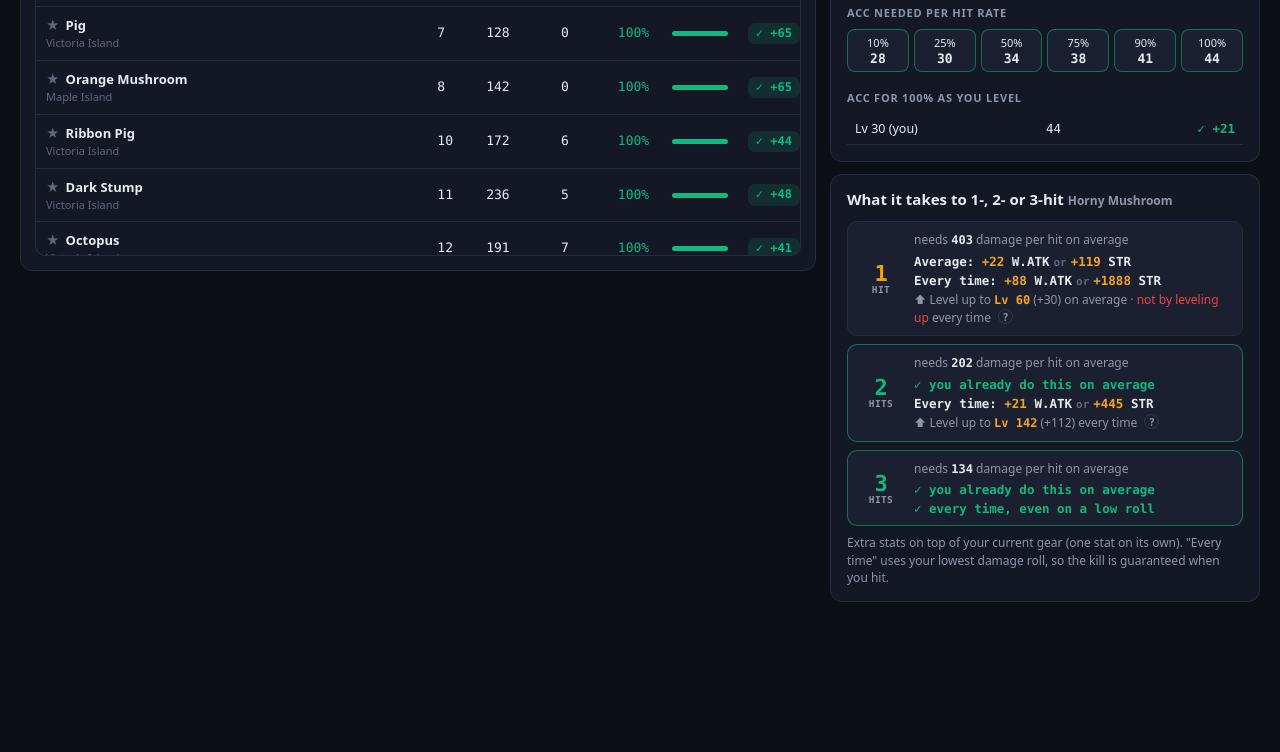
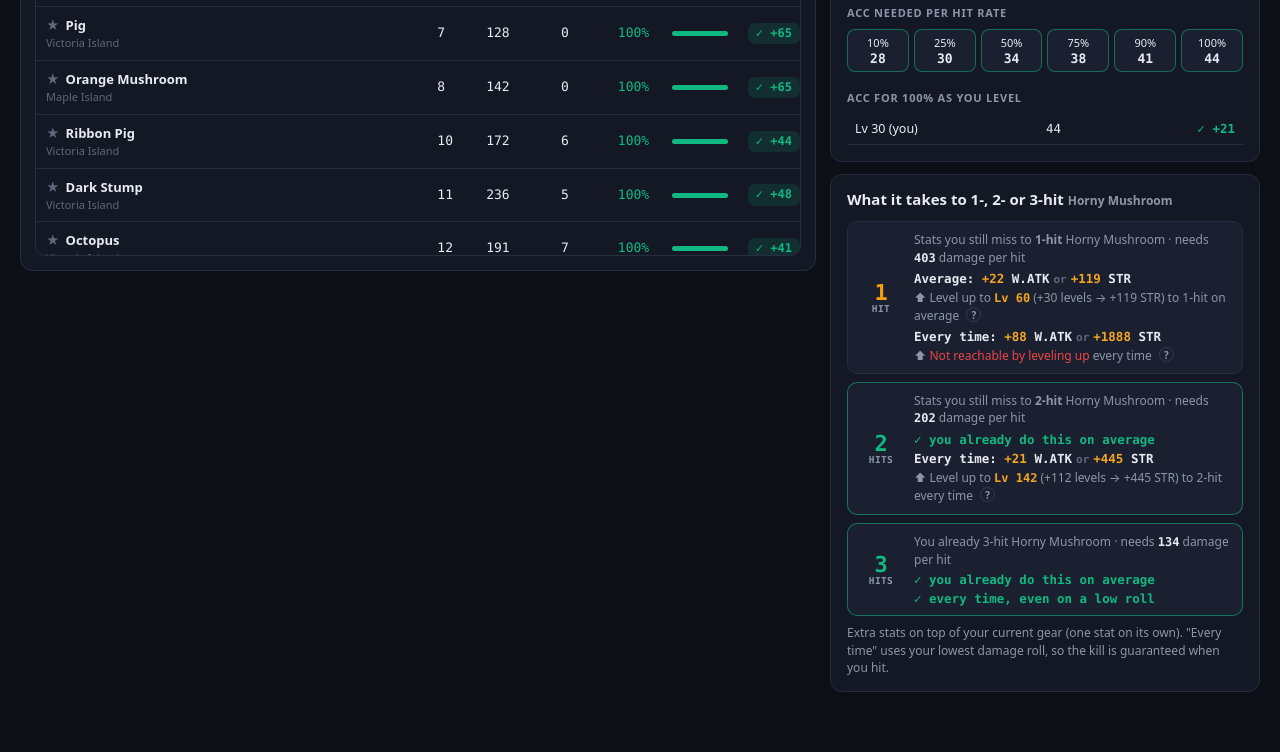
Before and after one commit to nilse1337/Mob-Filer, a plain HTML site: page index.html in a window 1280 px wide. Shown: the part 874-1626 px from the top of the page. Before the commit the page ends 1536 px from the top, so only its background shows below. Drawn offline with Linux system fonts and the light colour scheme.

Commit message:
1-2-3 hit cards: level-up per average / every time with the missing stat
Co-Authored-By: Claude Opus 5.5 <noreply@anthropic.com>
Claude-Session: https://claude.ai/code/session_01RxT9sSJjUV5bJSfbD5gASn

```diff
--- a/index.html
+++ b/index.html
@@ -2871,13 +2871,16 @@ function renderKillGoals(){
     const lvFor = mode => { const x = needFor(prim, n, mode, model, mob); return x === null ? null : x === 0 ? 0 : Math.ceil(x / apPer); };
     const lvA = avgOk ? 0 : lvFor("avg"), lvM = minOk ? 0 : lvFor("min");
     const lvTip = `<b>Levels to get there with AP alone</b><ul><li>You get 5 AP per level. Your build keeps about ${5 - apPer === 0 ? 'none' : (5 - apPer) + ' AP per level'} for its second stat, so new gear (and weapons that may come out later) stays wearable — that leaves ≈ ${apPer} AP per level for ${prim.toUpperCase()}.</li><li>Counts only the AP: no new gear, scrolls or skill levels on the way. Leveling up also makes the monster's level gap smaller, so the real number can be a bit lower.</li></ul>`;
-    const lvS = (v, w) => v === null || S.level + v > 200 ? `<span class="bad">not by leveling up</span> ${w}` : `<b>Lv ${S.level + v}</b> (+${v}) ${w}`;
-    const lvLine = (lvA || lvM) ? `<div class="klv">⬆ Level up to ${lvA ? lvS(lvA, 'on average') : ''}${lvA && lvM ? ' · ' : ''}${lvM ? lvS(lvM, 'every time') : ''} <span class="qmark" data-tip="${esc(lvTip)}">?</span></div>` : '';
+    const lvS = (v, mode) => { const need = needFor(prim, n, mode, model, mob), w = mode === "avg" ? "on average" : "every time";
+      return v === null || S.level + v > 200 ? `<div class="klv">⬆ <span class="bad">Not reachable by leveling up</span> ${w} <span class="qmark" data-tip="${esc(lvTip)}">?</span></div>`
+        : `<div class="klv">⬆ Level up to <b>Lv ${S.level + v}</b> (+${v} levels → +${need} ${prim.toUpperCase()}) to ${n}-hit ${w} <span class="qmark" data-tip="${esc(lvTip)}">?</span></div>`; };
+    const fmtNeed = arr => arr.map(x => x.replace(/^\+(\d+)/, '<span class="kneed">+$1</span>')).join('<span class="or">or</span>');
     return `<div class="kcard ${avgOk ? 'done' : ''}"><h4>${n}<small>HIT${n > 1 ? 'S' : ''}</small></h4><div class="kbody">
-      <div class="note">needs <span class="kbig">${fmt(perCast)}</span> damage per ${hits > 1 ? `cast (${fmt(perCast/hits)} per hit)` : 'hit'} on average</div>
-      <div class="need">${avgOk ? '<span class="ok">✓ you already do this on average</span>' : `Average: ${avgNeed.map(x => x.replace(/^\+(\d+)/, '<span class="kneed">+$1</span>')).join('<span class="or">or</span>')}`}</div>
-      <div class="need">${minOk ? '<span class="ok">✓ every time, even on a low roll</span>' : `Every time: ${minNeed.map(x => x.replace(/^\+(\d+)/, '<span class="kneed">+$1</span>')).join('<span class="or">or</span>')}`}</div>
-      ${lvLine}
+      <div class="note">${avgOk && minOk ? `You already ${n}-hit ${esc(mob.name)}` : `Stats you still miss to <b>${n}-hit</b> ${esc(mob.name)}`} · needs <span class="kbig">${fmt(perCast)}</span> damage per ${hits > 1 ? `cast (${fmt(perCast/hits)} per hit)` : 'hit'}</div>
+      <div class="need">${avgOk ? '<span class="ok">✓ you already do this on average</span>' : `Average: ${fmtNeed(avgNeed)}`}</div>
+      ${avgOk ? '' : lvS(lvA, "avg")}
+      <div class="need">${minOk ? '<span class="ok">✓ every time, even on a low roll</span>' : `Every time: ${fmtNeed(minNeed)}`}</div>
+      ${minOk ? '' : lvS(lvM, "min")}
     </div></div>`;
   }).join("");
   $("killPanel").innerHTML = `<div class="khead"><h3>What it takes to 1-, 2- or 3-hit <span class="note" style="font-weight:600">${esc(mob.name)}</span></h3></div>
```
